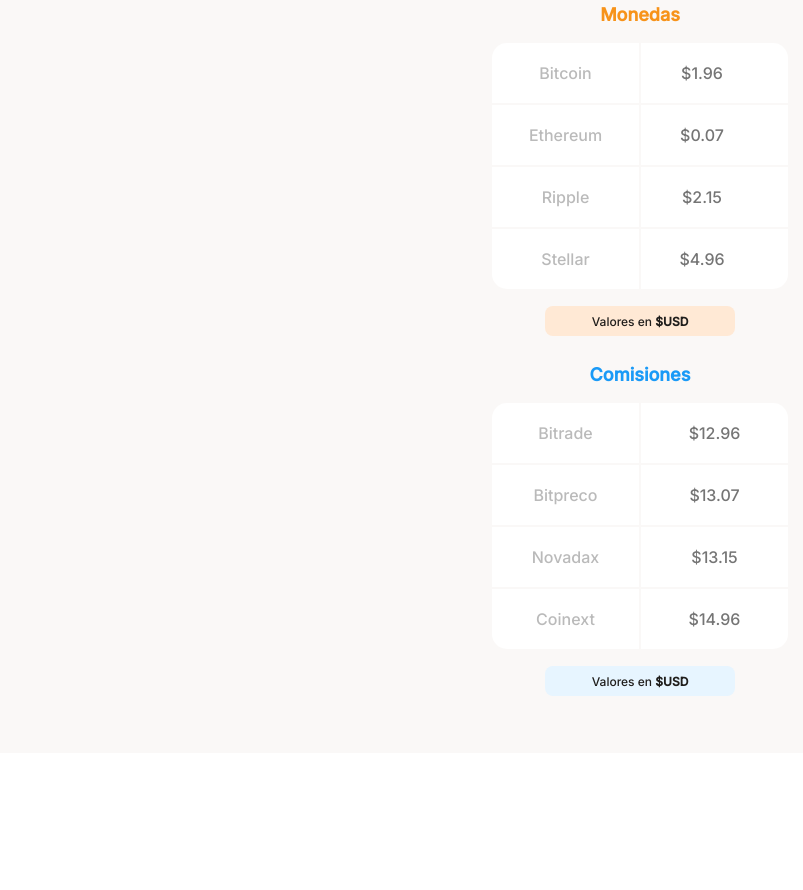
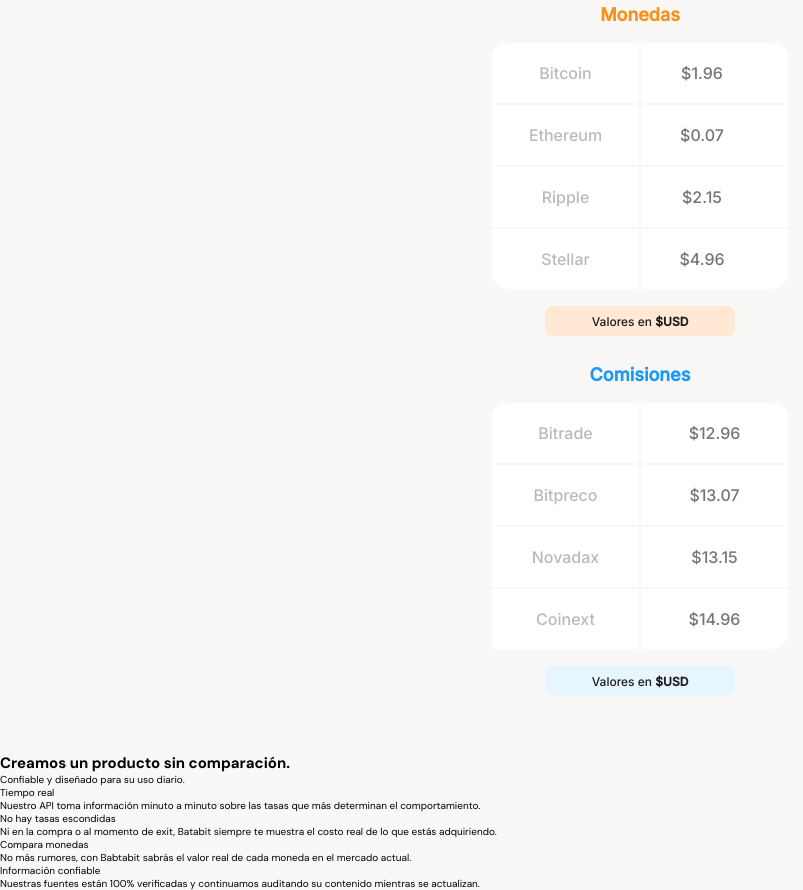
Before and after one commit to dr4g0nB/batata-bit, a plain HTML site: page index.html in a window 1280 px wide. Shown: the part 763-1653 px from the top of the page, without its empty margins (0-803 px from the left). Before the commit the page ends 1516 px from the top, so only its background shows below. Drawn offline with Linux system fonts and the light colour scheme.

Commit message:
Added the detail product cards

```diff
--- a/index.html
+++ b/index.html
@@ -75,7 +75,7 @@
                 <td class="table__right">$13.15</span></td>
               </tr>
               <tr>
-                <td class="table__botton-left">Coinext</td>
+                <td class="table__bottom-left">Coinext</td>
                 <td class="table__bottom-right table__right">$14.96</span></td>
               </tr>
             </table>
@@ -86,7 +86,55 @@
         </div>
       </section>
     </section>
-    <section></section>
+    <!-- Product detail -->
+    <section class="main-product-detail">
+      <span class="product-detail--batata-logo"></span>
+      <div class="product-detail--title">
+        <h2>Creamos un producto sin comparación.</h2>
+        <p>Confiable y diseñado para su uso diario.</p>
+      </div>
+      <!--Cards-->
+      <!--Card 1-->
+      <section class="product-cards--container">
+        <article class="product-detail--card">
+          <span class="icon clock"></span>
+          <p class="product--card-title">Tiempo real</p>
+          <p class="product--card-body">
+            Nuestro API toma información minuto a minuto sobre las tasas que más determinan el comportamiento.
+          </p>
+        </article>
+      </section>
+      <!--Card 2-->
+      <section class="product-cards--container">
+        <article class="product-detail--card">
+          <span class="icon eye"></span>
+          <p class="product--card-title">No hay tasas escondidas</p>
+          <p class="product--card-body">
+            Ni en la compra o al momento de exit, Batabit siempre te muestra el costo real de lo que estás adquiriendo.
+          </p>
+        </article>
+      </section>
+      <!--Card 3-->
+      <section class="product-cards--container">
+        <article class="product-detail--card">
+          <span class="icon dollar_sign"></span>
+          <p class="product--card-title">Compara monedas</p>
+          <p class="product--card-body">
+            No más rumores, con Babtabit sabrás el valor real de cada moneda en el mercado actual.
+          </p>
+        </article>
+      </section>
+      <!--Card 4-->
+      <section class="product-cards--container">
+        <article class="product-detail--card">
+          <span class="icon check_circle"></span>
+          <p class="product--card-title">Información confiable</p>
+          <p class="product--card-body">
+            Nuestras fuentes están 100% verificadas y continuamos auditando su contenido mientras se actualizan.
+          </p>
+        </article>
+      </section>
+    </section>
     <section></section>
     <section></section>
   </main>
```
